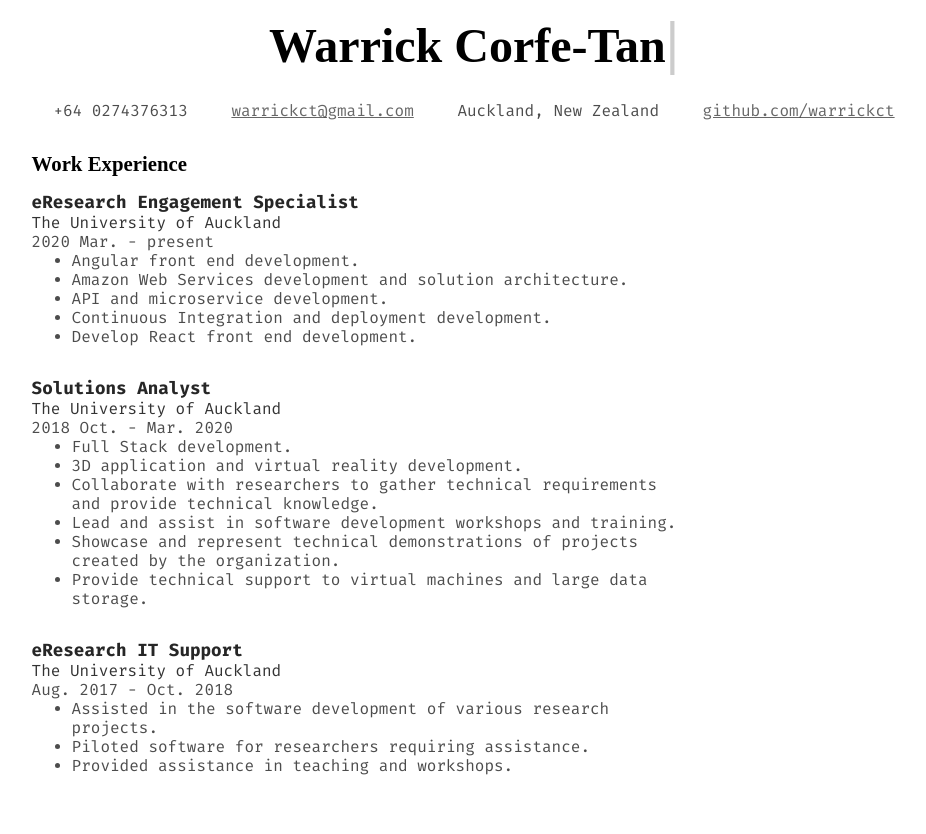
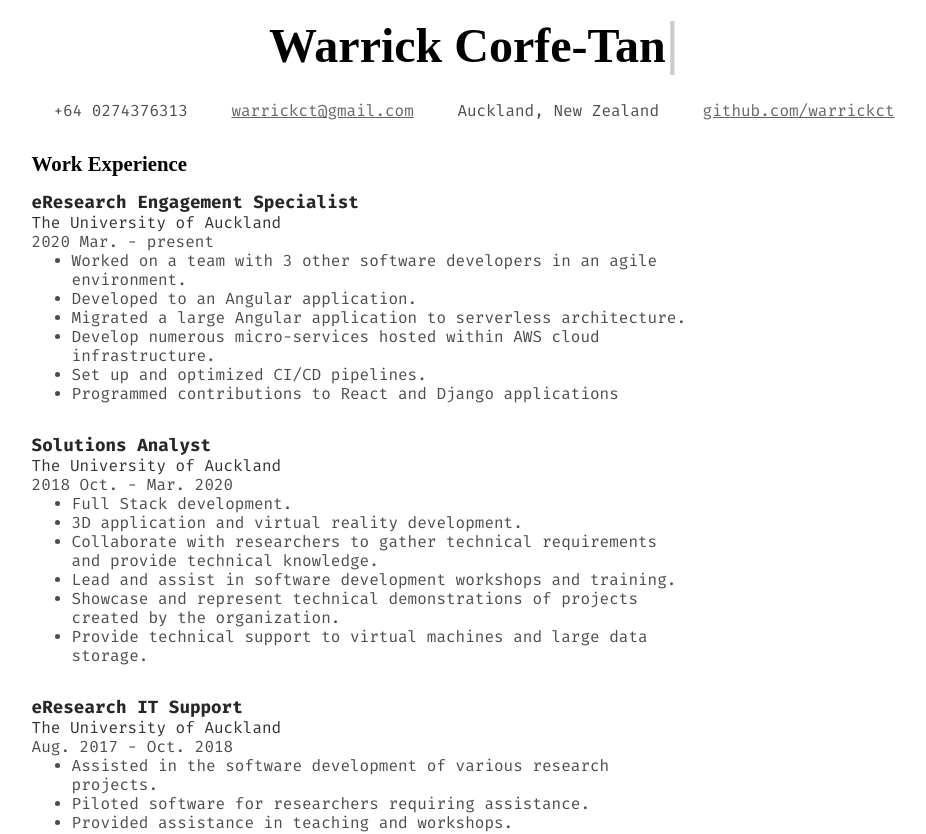
Before and after one commit to warrickct/r, a React app: page / in a window 1280 px wide. Shown: the top 834 px of the page, without its empty margins (166-1092 px from the left). Built offline with nearby package versions, Linux system fonts and the light colour scheme; a web font is replaced by a local one.

Commit message:
updated latest role description.

```diff
--- a/src/js/components/experience/experience.component.tsx
+++ b/src/js/components/experience/experience.component.tsx
@@ -17,11 +17,17 @@ export function Experience() {
       company: 'The University of Auckland',
       date: '2020 Mar. - present',
       description: [
-        "Angular front end development.",
-        "Amazon Web Services development and solution architecture.",
-        "API and microservice development.",
-        "Continuous Integration and deployment development.",
-        "Develop React front end development."
+        "Worked on a team with 3 other software developers in an agile environment.",
+        "Developed to an Angular application.",
+        "Migrated a large Angular application to serverless architecture.",
+        "Develop numerous micro-services hosted within AWS cloud infrastructure.",
+        "Set up and optimized CI/CD pipelines.",
+        "Programmed contributions to React and Django applications"
+        // "Angular front end development.",
+        // "Amazon Web Services development and solution architecture.",
+        // "API and microservice development.",
+        // "Continuous Integration and deployment development.",
+        // "Develop React front end development."
       ]
     },
     {
```
Also changed, not shown: 2 other files (tests, documents, lock files or other folders).
